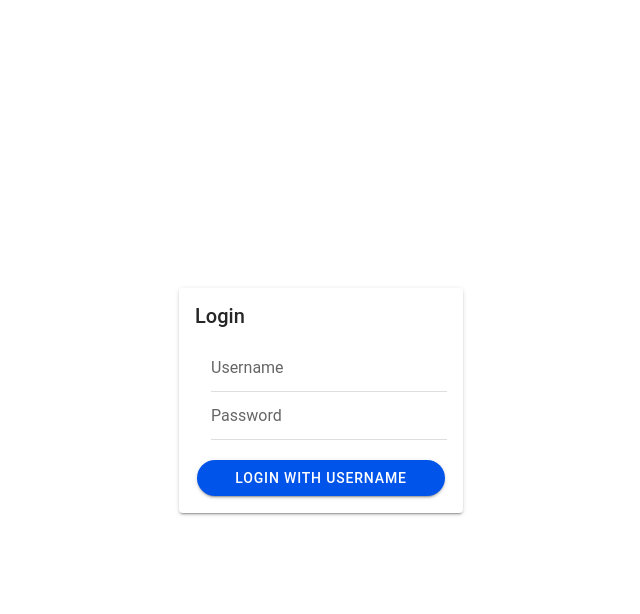
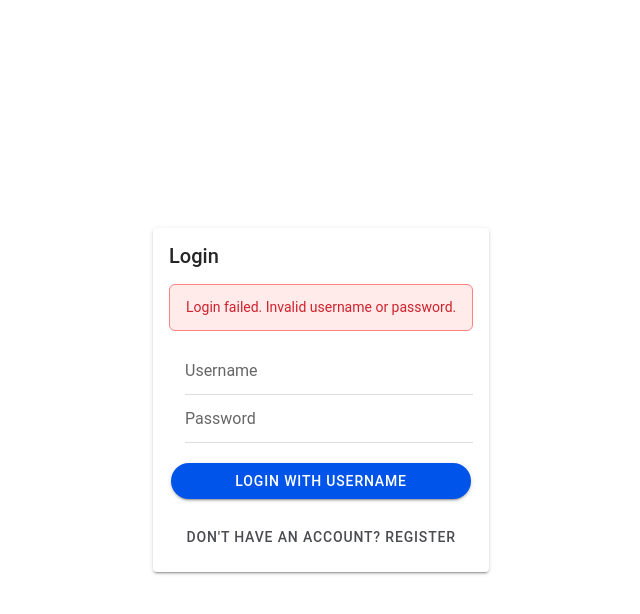
Before and after one commit to SamaraRuizSandoval/BookClubApp, a React (Vite) app in the folder book-club-app/: page /login in a window 1280 px wide. Both pictures are taken after a click on the element "LOGIN WITH USERNAME". Shown: the top 614 px of the page, without its empty margins (319-959 px from the left). Built offline with nearby package versions, Linux system fonts and the light colour scheme; no server answers.

Commit message:
(React): Adds error message when user provides invalid credentials at login

```diff
--- a/book-club-app/src/global.css
+++ b/book-club-app/src/global.css
@@ -8,3 +8,18 @@
 ion-button.primary-button {
   margin-top: 20px;
 }
+
+ion-button.secondary-button {
+  margin-top: 20px;
+  color: #4a4c50; /* White text color */
+}
+
+.error-message {
+  background-color: #ffebe9;
+  border: 1px solid #ff8182;
+  color: #cf222e;
+  padding: 12px 16px;
+  border-radius: 6px;
+  margin-bottom: 16px;
+  font-size: 14px;
+}
--- a/book-club-app/src/pages/Login.tsx
+++ b/book-club-app/src/pages/Login.tsx
@@ -23,9 +23,12 @@ type LoginProps = {
 export function Login(props: LoginProps) {
   const [username, setUsername] = useState('');
   const [password, setPassword] = useState('');
+  const [errorMessage, setErrorMessage] = useState<string | null>(null);
   const history = useHistory();
 
   const handleLogin = async () => {
+    setErrorMessage(null); // Clear previous error message
+
     try {
       const authResponse = await api.post<AuthTokenResponse>(
         '/tokens/authentication',
@@ -37,7 +40,6 @@ export function Login(props: LoginProps) {
 
       const authToken = authResponse.data;
       const { token } = authResponse.data.auth_token;
-      console.log('Received token:', token);
 
       localStorage.setItem('authToken', token);
 
@@ -46,13 +48,14 @@ export function Login(props: LoginProps) {
           Authorization: `Bearer ${token}`,
         },
       });
+
       const userData = meResponse.data;
-      console.log('User data:', userData);
 
       props.onLoginSuccess(authToken, userData);
       history.replace('/');
     } catch (error) {
       console.error('Error logging in:', error);
+      setErrorMessage('Login failed. Invalid username or password.');
     }
   };
 
@@ -66,6 +69,9 @@ export function Login(props: LoginProps) {
             </IonCardHeader>
 
             <IonCardContent>
+              {errorMessage && (
+                <div className="error-message">{errorMessage}</div>
+              )}
               <IonItem>
                 <IonInput
                   placeholder="Username"
@@ -92,6 +98,17 @@ export function Login(props: LoginProps) {
               >
                 Login with username
               </IonButton>
+
+              <IonButton
+                color="black"
+                fill="clear"
+                size="default"
+                expand="full"
+                className="secondary-button"
+                onClick={() => history.push('/register')}
+              >
+                Don't have an account? Register
+              </IonButton>
             </IonCardContent>
           </IonCard>
         </div>
--- a/book-club-app/src/pages/Register.tsx
+++ b/book-club-app/src/pages/Register.tsx
@@ -10,6 +10,7 @@ import {
   IonButton,
 } from '@ionic/react';
 import { useState } from 'react';
+import { useHistory } from 'react-router-dom';
 
 import api from '../api/axios';
 
@@ -17,6 +18,7 @@ export function Register() {
   const [username, setUsername] = useState('');
   const [email, setEmail] = useState('');
   const [password, setPassword] = useState('');
+  const history = useHistory();
 
   const handleRegister = async () => {
     try {
@@ -75,6 +77,16 @@ export function Register() {
               >
                 Sign up with username
               </IonButton>
+              <IonButton
+                color="black"
+                fill="clear"
+                size="default"
+                expand="full"
+                className="secondary-button"
+                onClick={() => history.push('/login')}
+              >
+                Already have an account? Login
+              </IonButton>
             </IonCardContent>
           </IonCard>
         </div>
```
